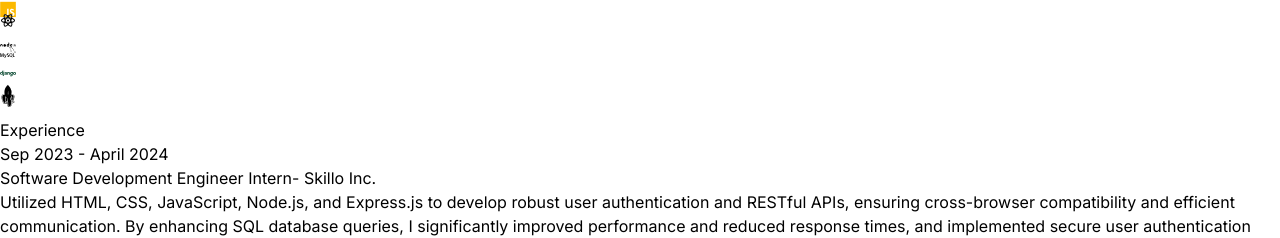
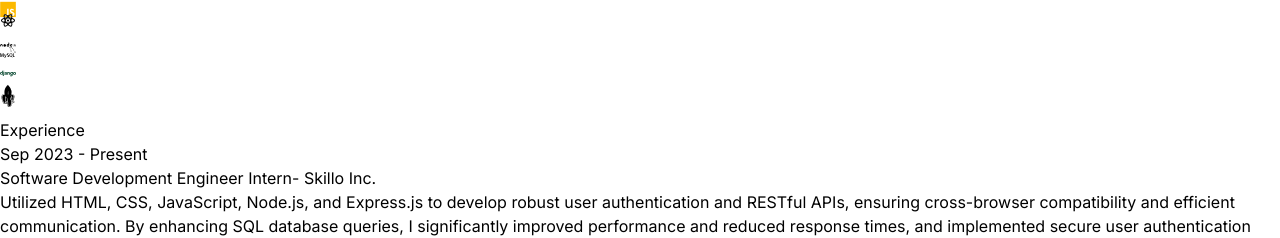
Before and after one commit to Susmitha-Pasupuleti/Portfolio, a React (Vite) app: page / in a window 1280 px wide. Shown: the part 1296-1534 px from the top of the page. Built offline with nearby package versions, Linux system fonts and the light colour scheme.

Commit message:
Update index.js

```diff
--- a/src/constants/index.js
+++ b/src/constants/index.js
@@ -9,7 +9,7 @@ export const ABOUT_TEXT = `I am a dedicated and versatile software developer wit
 
 export const EXPERIENCES = [
   {
-    year: "Sep 2023 - April 2024",
+    year: "Sep 2023 - Present",
     role: "Software Development Engineer Intern",
     company: "Skillo Inc.",
     description: `Utilized HTML, CSS, JavaScript, Node.js, and Express.js to develop robust user authentication and RESTful APIs, ensuring cross-browser compatibility and efficient communication. By enhancing SQL database queries, I significantly improved performance and reduced response times, and implemented secure user authentication using JWT tokens. Collaborating with cross-functional teams, I translated project requirements into technical specifications, leading to successful and timely project delivery.`,
```
